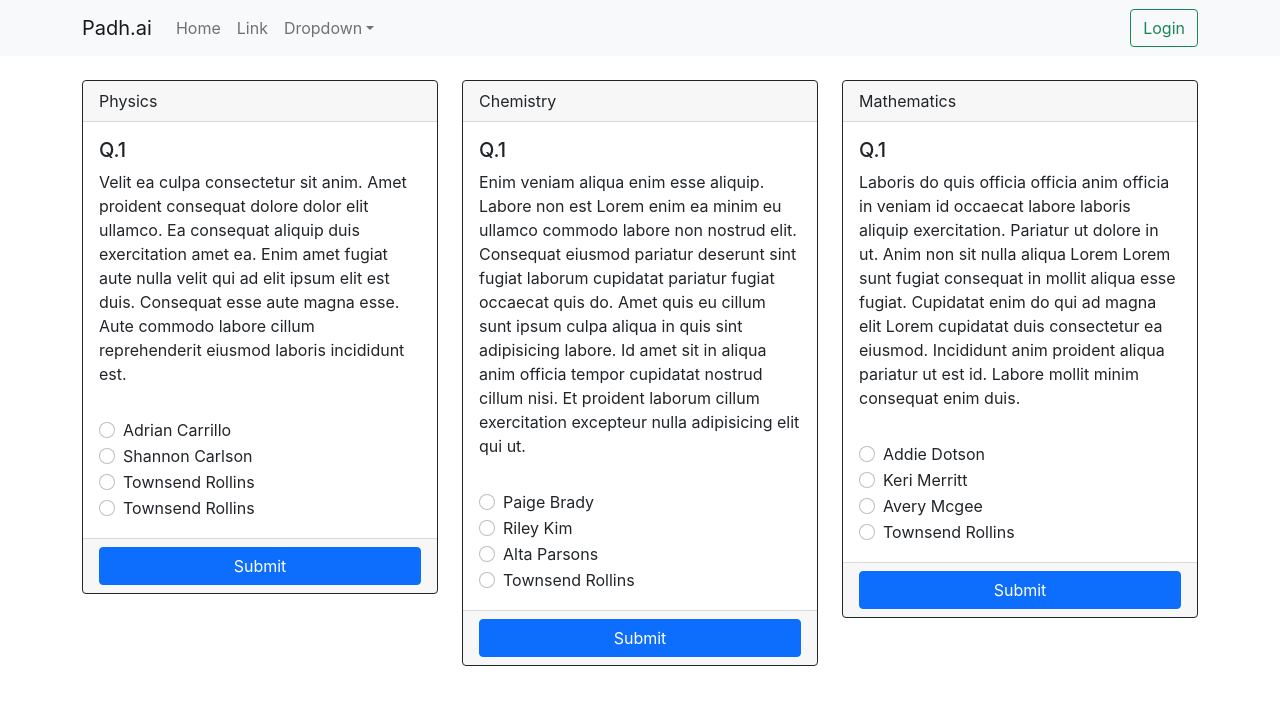
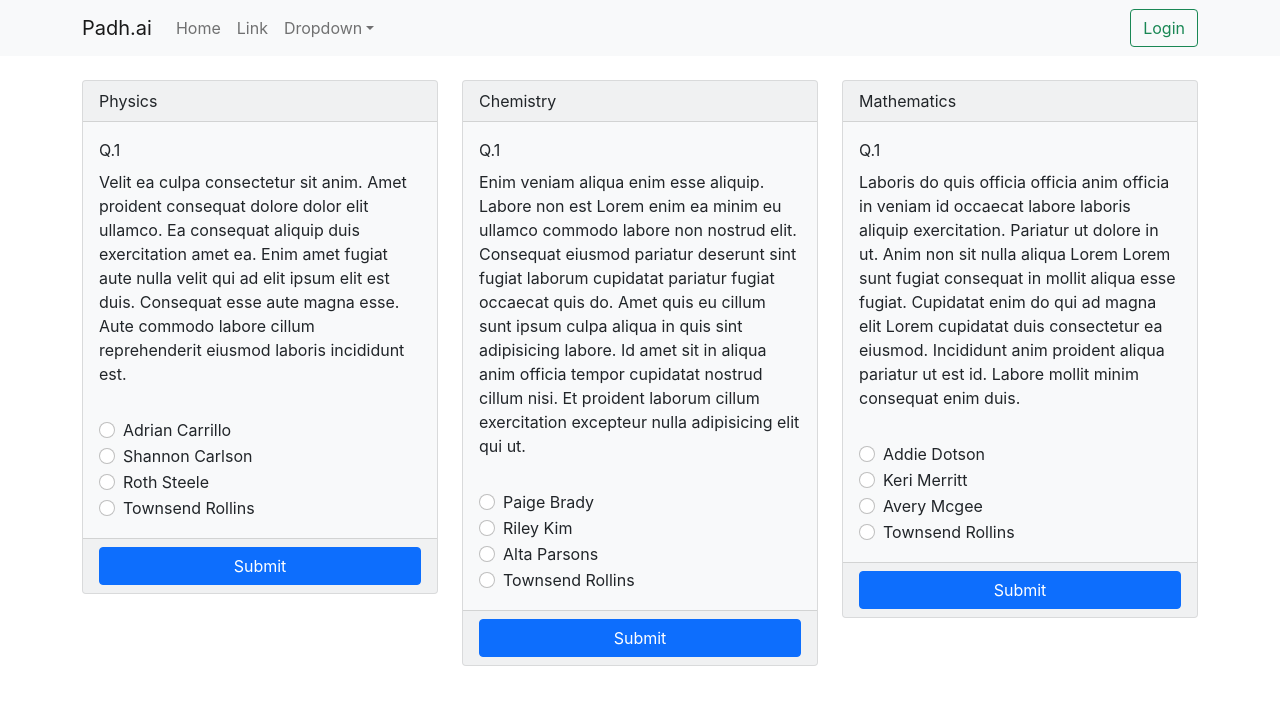
Before and after one commit to atharvshimpi/padh.ai_frontend, a React (Create React App) app: page / in a window 1280 px wide. Shown: the top 704 px of the page. Built offline with nearby package versions, Linux system fonts and the light colour scheme.

Commit message:
flip and solution

```diff
--- a/package.json
+++ b/package.json
@@ -9,6 +9,7 @@
     "bootstrap": "^5.1.3",
     "react": "^17.0.2",
     "react-bootstrap": "^2.2.1",
+    "react-card-flip": "^1.1.5",
     "react-dom": "^17.0.2",
     "react-router": "^6.2.2",
     "react-router-dom": "^6.2.2",
--- a/src/components/Card/Card.js
+++ b/src/components/Card/Card.js
@@ -9,19 +9,36 @@ import CardModal from './CardModal'
 import { Data } from '../../containers/Data/Data'
 
 const Card = () => {
+  const [isPhyFlipped, setPhyIsFlipped] = useState(false)
+  const [isChemFlipped, setChemIsFlipped] = useState(false)
+  const [isMathFlipped, setMathIsFlipped] = useState(false)
   const [phyIndex, setPhyIndex] = useState(0);
   const [chemIndex, setChemIndex] = useState(0);
   const [mathIndex, setMathIndex] = useState(0);
 
+  const handleCardFlip = (subjectNum) => {
+    // subjectNum: { Physics: 1, Chemistry: 2, Math: 3 }
+      (subjectNum === 1 ?
+        setPhyIsFlipped(!isPhyFlipped)
+            :
+        (subjectNum === 2 ?
+          setChemIsFlipped(!isChemFlipped)
+                :
+          setMathIsFlipped(!isMathFlipped)
+        ))
+  }
+
   const handleClick = (subjectNum) => {
     // subjectNum: { Physics: 1, Chemistry: 2, Math: 3 }
+      handleCardFlip(subjectNum)
+
       (subjectNum === 1 ?
         (phyIndex + 1 < Data[0].length ? setPhyIndex(phyIndex + 1) : alert("Physics Questions are Over!"))
-            :
+        :
         (subjectNum === 2 ?
-            (chemIndex + 1 < Data[1].length ? setChemIndex(chemIndex + 1) : alert("Chemistry Questions are Over!"))
-                :
-            (mathIndex + 1 < Data[2].length ? setMathIndex(mathIndex + 1) : alert("Math Questions are Over!"))
+          (chemIndex + 1 < Data[1].length ? setChemIndex(chemIndex + 1) : alert("Chemistry Questions are Over!"))
+          :
+          (mathIndex + 1 < Data[2].length ? setMathIndex(mathIndex + 1) : alert("Math Questions are Over!"))
         ))
   }
 
@@ -29,13 +46,13 @@ const Card = () => {
     <Container className='card-container'>
         <Row>
             {/* Physics */}
-            <Col lg={4} md={4} sm={4} className='mt-4 '><CardModal data={Data[0][phyIndex]} handleClick={ () => handleClick(1) } /></Col>
+            <Col lg={4} md={4} sm={4} className='mt-4 '><CardModal data={Data[0][phyIndex]} isFlipped={isPhyFlipped} handleClick={ () => handleClick(1) } handleCardFlip={ () => handleCardFlip(1) } /></Col>
 
             {/* Chemistry */}
-            <Col lg={4} md={4} sm={4} className='mt-4 '><CardModal data={Data[1][chemIndex]} handleClick={ () => handleClick(2) } /></Col>
+            <Col lg={4} md={4} sm={4} className='mt-4 '><CardModal data={Data[1][chemIndex]} isFlipped={isChemFlipped} handleClick={ () => handleClick(2) } handleCardFlip={ () => handleCardFlip(2) } /></Col>
 
             {/* Mathematics */}
-            <Col lg={4} md={4} sm={4} className='mt-4 '><CardModal data={Data[2][mathIndex]} handleClick={ () => handleClick(3) } /></Col>
+            <Col lg={4} md={4} sm={4} className='mt-4 '><CardModal data={Data[2][mathIndex]} isFlipped={isMathFlipped} handleClick={ () => handleClick(3) } handleCardFlip={ () => handleCardFlip(3) } /></Col>
         </Row>
     </Container>
   )
--- a/src/components/Card/CardModal.js
+++ b/src/components/Card/CardModal.js
@@ -1,43 +1,77 @@
-import React, { useState } from 'react'
+import React, { useEffect, useState } from 'react'
+import ReactCardFlip from 'react-card-flip'
 
-import Card from 'react-bootstrap/Card'
-import { Stack } from 'react-bootstrap'
+import './card.css'
+import Stack from 'react-bootstrap/Stack'
 import Button from 'react-bootstrap/Button'
 import Form from 'react-bootstrap/Form'
 
-const CardModal = ({ data, handleClick }) => {
+const CardModal = ({ data, isFlipped, handleClick, handleCardFlip }) => {
+    const [selectedOptionId, setSelectedOptionId] = useState(0)
+
+    const handleChange = (e) => {
+        setSelectedOptionId(Number(e.target.value))
+    }
+
+    useEffect(() => {
+        document.querySelector(".btn-flip").addEventListener("click", () => {
+            if(data.answer_id === selectedOptionId) {
+                document.querySelector(".card-flip").classList.add("card-correct-answer")
+                document.querySelector(".card-flip").classList.remove("card-wrong-answer")
+            } else {
+                document.querySelector(".card-flip").classList.add("card-wrong-answer")
+                document.querySelector(".card-flip").classList.remove("card-correct-answer")
+            }
+        })
+    }, [selectedOptionId, data.answer_id])
+
     return (
-        <Card border="dark" className='card-modal-container'>
+        <ReactCardFlip isFlipped={isFlipped} flipDirection="horizontal">
+            <div className='card text-dark bg-light mb-3'>
                 <div className='card-modal-front'>
-                <Card.Header>{data.subject}</Card.Header>
-                <Card.Body>
-                    <Card.Title>Q.{data.index}</Card.Title>
-                    <Card.Text>{data.about}</Card.Text>
-                </Card.Body>
-                <Card.Body>
+                    <div className='card-header'>{data.subject}</div>
+                    <div className='card-body'>
+                        <div className='card-title'>Q.{data.index}</div>
+                        <div className='card-text'>{data.about}</div>
+                    </div>
+                    <div className='card-body'>
                         <Form>
                             { data.options.map((options) =>
                                 <Form.Check
                                     key={`${options.id}`}
                                     type='radio'
                                     label={`${options.text}`}
+                                    value={`${options.id}`}
                                     id={`${options.id}`}
                                     name='options'
+                                    onChange={ handleChange }
+                                    checked={selectedOptionId === options.id}
                                 />
                             )}
                         </Form>
-                </Card.Body>
-                <Card.Footer>
+                    </div>
+                    <div className='card-footer'>
                         <Stack gap={2}>
-                        <Button className='w-100' variant="primary" onClick={ handleClick }>Submit</Button>
+                            <Button className='w-100 btn-flip' variant="primary" onClick={ handleCardFlip }>Submit</Button>
                             {/* <Button className='w-100' variant="primary">Skip</Button> */}
                         </Stack>
-                </Card.Footer>
                     </div>
-            <div className='card-modal-back'>
-
                 </div>
-        </Card>
+            </div>
+            <div className='card mb-3 card-flip'>
+                <div className='card-header'>{data.subject}</div>
+                <div className='card-body'>
+                    <div className='card-title fs-3'>Solution</div>
+                    <div className='card-text'>Your Answer :- <br /> <b>{selectedOptionId})</b></div>
+                    <div className='card-text'>Correct Answer :- <br /> <b>{data.answer_id}) {data.options.filter(obj => obj.id === data.answer_id)[0].text}</b></div>
+                    <div className='card-text'>{data.greeting}</div>
+                </div>
+                <Stack gap={2}>
+                    <Button className='w-100' variant="primary" onClick={ handleCardFlip }>Previous Question</Button>
+                    <Button className='w-100' variant="primary" onClick={ handleClick }>Next Question</Button>
+                </Stack>
+            </div>
+        </ReactCardFlip>
     )
 }
 
--- a/src/components/Card/card.css
+++ b/src/components/Card/card.css
@@ -4,3 +4,16 @@
         flex-direction: column;
     }
 }
+
+.card-flip {
+    background-color: rgba(248, 249, 250, 1) !important;
+    border-color: #212529 !important;
+}
+
+.card-wrong-answer {
+    color: red !important;
+}
+
+.card-correct-answer {
+    color: green !important;
+}
--- a/src/containers/Data/Data.js
+++ b/src/containers/Data/Data.js
@@ -41,7 +41,7 @@ export const Data = [
                 },
                 {
                     "id": 3,
-                    "text": "Townsend Rollins"
+                    "text": "Roth Steele"
                 },
                 {
                     "id": 4,
@@ -49,7 +49,7 @@ export const Data = [
                 },
             ],
             "greeting": "Hello, Eve Huber! You have 7 unread messages.",
-            "favoriteFruit": "banana"
+            "answer_id": 4
         },
         {
             "_id": "623d55ce1c21ebb392cde107",
@@ -99,7 +99,7 @@ export const Data = [
                 },
             ],
             "greeting": "Hello, Roth Steele! You have 1 unread messages.",
-            "favoriteFruit": "banana"
+            "answer_id": 1
         },
         {
             "_id": "623d55cea8cd3d0ee84c7c8c",
@@ -149,7 +149,7 @@ export const Data = [
                 },
             ],
             "greeting": "Hello, Pope Torres! You have 5 unread messages.",
-            "favoriteFruit": "banana"
+            "answer_id": 3
         },
     ],
     // Chemistry
@@ -202,7 +202,7 @@ export const Data = [
                 },
             ],
             "greeting": "Hello, Alana Sweet! You have 3 unread messages.",
-            "favoriteFruit": "apple"
+            "answer_id": 4
         },
         {
             "_id": "623d7e7fafdc428f0698f60d",
@@ -252,7 +252,7 @@ export const Data = [
                 },
             ],
             "greeting": "Hello, Snider Rivers! You have 3 unread messages.",
-            "favoriteFruit": "banana"
+            "answer_id": 1
         },
         {
             "_id": "623d7de9e8e9de6c21f08ca6",
@@ -302,7 +302,7 @@ export const Data = [
                 },
             ],
             "greeting": "Hello, Livingston Gibbs! You have 3 unread messages.",
-            "favoriteFruit": "apple"
+            "answer_id": 3
         },
     ],
     // Math
@@ -355,7 +355,7 @@ export const Data = [
                 },
             ],
             "greeting": "Hello, Christina Alford! You have 2 unread messages.",
-            "favoriteFruit": "strawberry"
+            "answer_id": 2
         },
         {
             "_id": "623d7de91fb0943ae36cb71d",
@@ -405,7 +405,7 @@ export const Data = [
                 },
             ],
             "greeting": "Hello, Diane Cochran! You have 10 unread messages.",
-            "favoriteFruit": "strawberry"
+            "answer_id": 3
         },
         {
             "_id": "623d7de9cdb93ec9f6845dae",
@@ -455,7 +455,7 @@ export const Data = [
                 },
             ],
             "greeting": "Hello, Armstrong Garrett! You have 7 unread messages.",
-            "favoriteFruit": "strawberry"
+            "answer_id": 4
         },
     ],
 ]
```
Also changed, not shown: 1 other file (tests, documents, lock files or other folders). Lines whose indentation alone changed are shown as unchanged.
